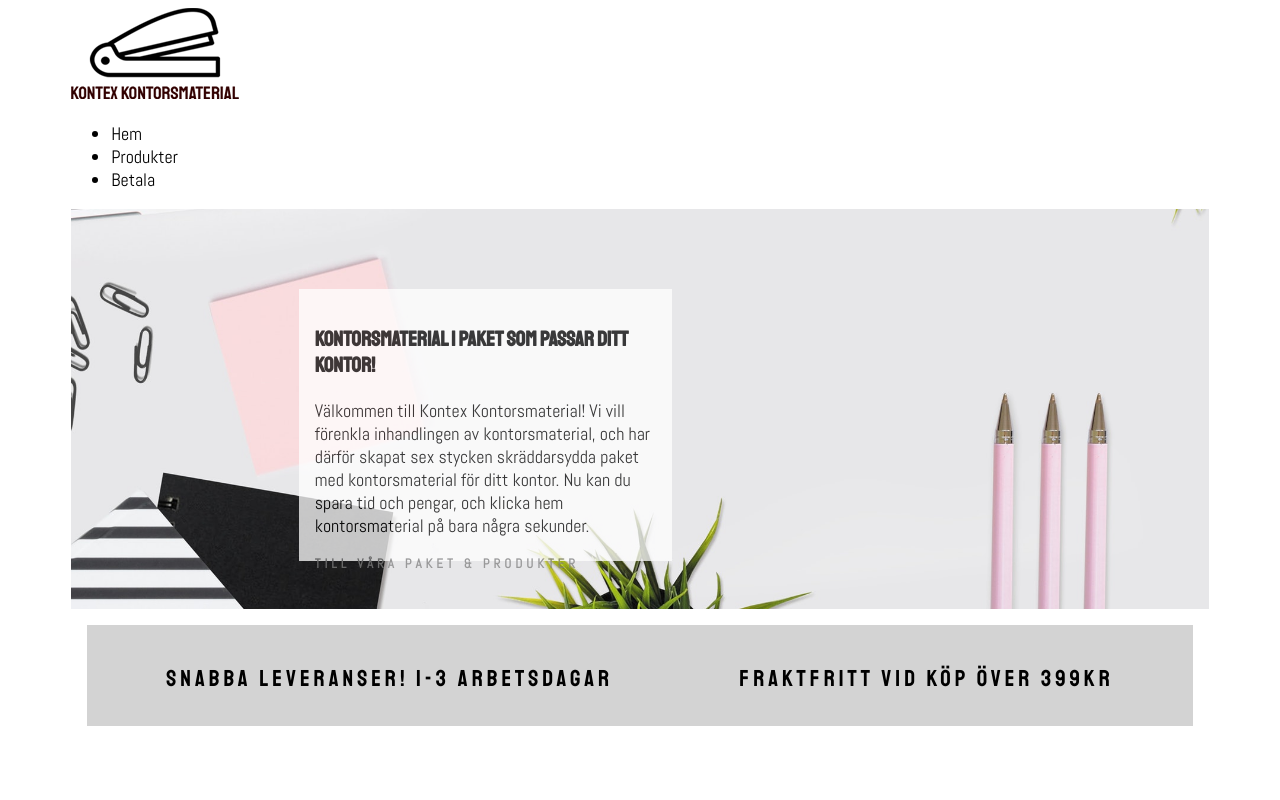
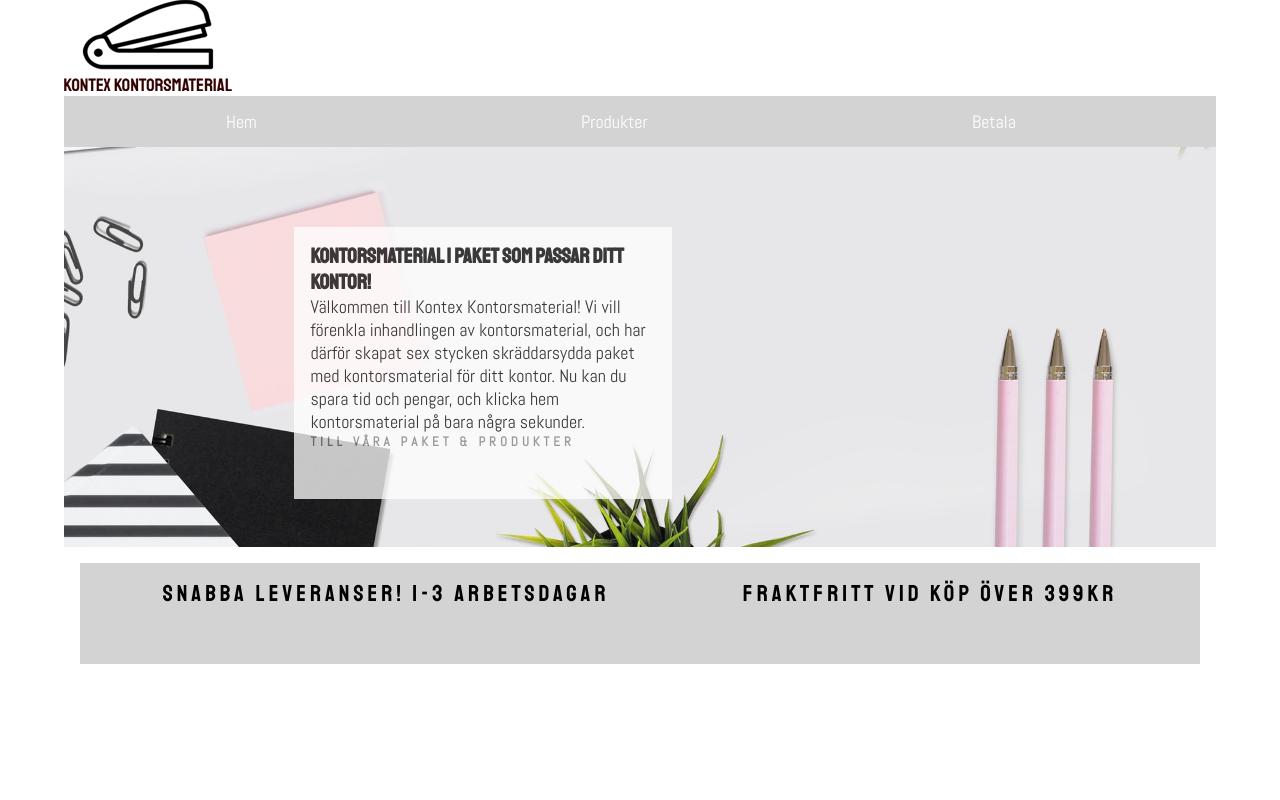
Before and after one commit to Amandabilby/Gruppinlamning, a plain HTML site: page index.html in a window 1280 px wide. Shown: the top 800 px of the page. Drawn offline with Linux system fonts and the light colour scheme.

Commit message:
Navbar och klickbar logga tillagd.
La till navbar samt gjorde loggan klickbar. Lade även till funktioner i navbaren såsom hover osv.

```diff
--- a/index.html
+++ b/index.html
@@ -13,17 +13,15 @@
 <body>
 <div class="container">
 <!-- Logga och navbar -->
-<header>
-<img src="logga.png" alt="logga">
-<nav>
-<ul>
-    <li>Hem</li>
-    <li>Produkter</li>
-    <li>Betala</li>
-</ul>
-</nav>
+<div class="header">
+    <a href="index.html"><img src="logga.png" alt="logga"></a>
+<div class="navbar">
+    <li><a class="active">Hem</a></li>
+    <li><a href="#Produkter">Produkter</a></li>
+    <li><a href="#Betala">Betala</a></li>
+</div>
 
-</header>
+</div>
 
 <!-- Del 1  -->
 
--- a/style.css
+++ b/style.css
@@ -1,3 +1,10 @@
+* {
+    margin: 0;
+    padding: 0;
+    list-style: none;
+    text-decoration: none;
+  }
+
 body {
     font-family: 'Abel', sans-serif;
     font-size: 18px;
@@ -8,6 +15,29 @@ body {
     width: 90%;
 }
 
+.navbar {
+    background: lightgrey;
+    display: flex;
+    padding-right: 38px;
+    overflow: hidden;
+    list-style-type: none;
+    justify-content: space-around;
+}
+
+li a {
+    display: block;
+    text-align: center;
+    padding: 14px 16px;
+    color: white;
+    opacity: 1;
+    transition: 0.2s;
+
+  }
+
+  li a:hover {
+    color: black;
+    opacity: 1;
+  }
 .del-1 {
     height: 25rem;
     width: 100%;
```
